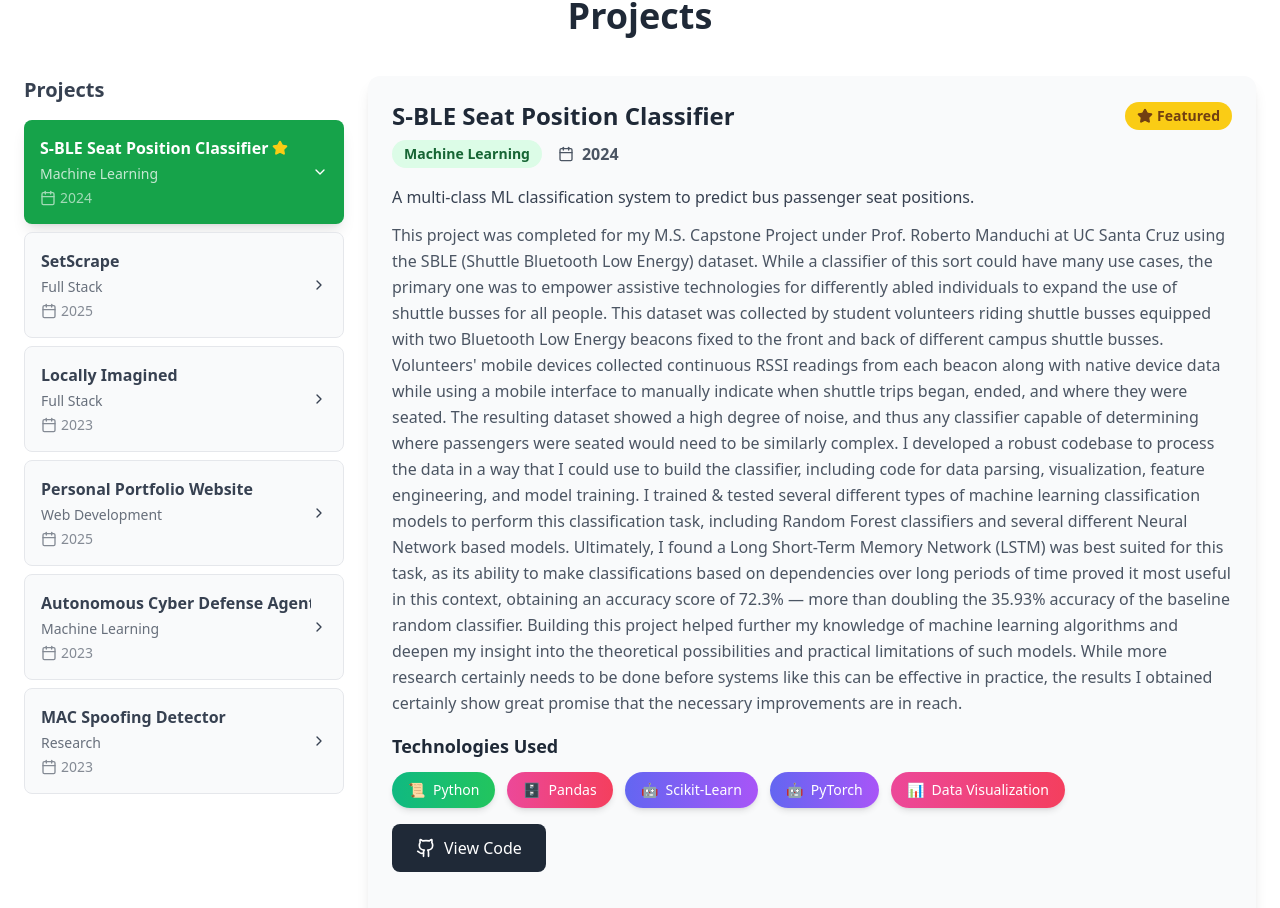
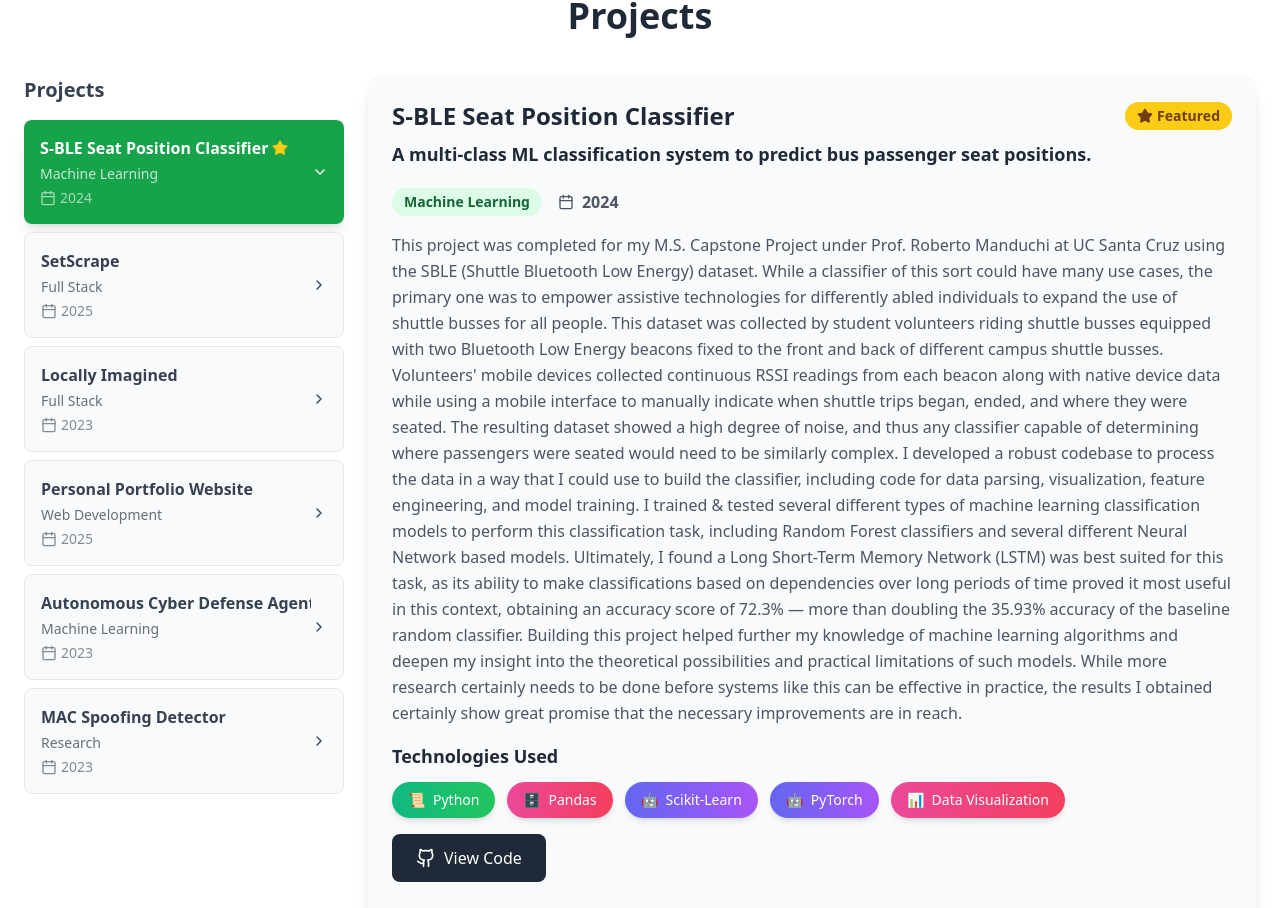
Before and after one commit to jp0utside/jw-portfolio, a React (Vite) app: page / in a window 1280 px wide. Shown: the part 2334-3242 px from the top of the page. Built offline with nearby package versions, Linux system fonts and the light colour scheme.

Commit message:
Made layout within main view tighter

```diff
--- a/src/components/sections/Projects.jsx
+++ b/src/components/sections/Projects.jsx
@@ -135,6 +135,11 @@ const Projects = ({ projects }) => {
                             </div>
                           )}
                         </div>
+                        <div className="flex items-center justify-between mb-2">
+                          <h4 className="text-lg font-semibold text-gray-800 dark:text-white mb-3">
+                            {projects[selectedProject].description}
+                          </h4>
+                        </div>
                         <div className="flex items-center text-green-600 dark:text-green-400 font-semibold mb-3">
                           <span className="bg-green-100 dark:bg-green-900/30 text-green-800 dark:text-green-300 px-3 py-1 rounded-full text-sm">
                             {projects[selectedProject].category}
@@ -148,9 +153,6 @@ const Projects = ({ projects }) => {
 
                       {/* Project Description */}
                       <div className="mb-4">
-                        <p className="text-gray-700 dark:text-gray-300 leading-relaxed text-base">
-                          {projects[selectedProject].description}
-                        </p>
                         {projects[selectedProject].longDescription && (
                           <p className="text-gray-600 dark:text-gray-400 leading-relaxed mt-3">
                             {projects[selectedProject].longDescription}
```
